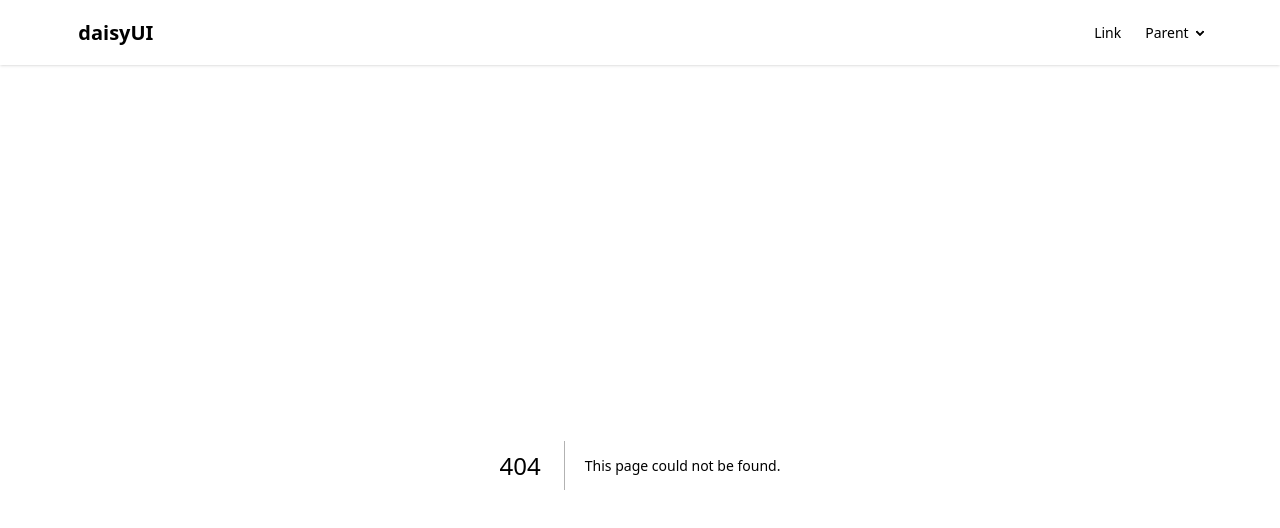
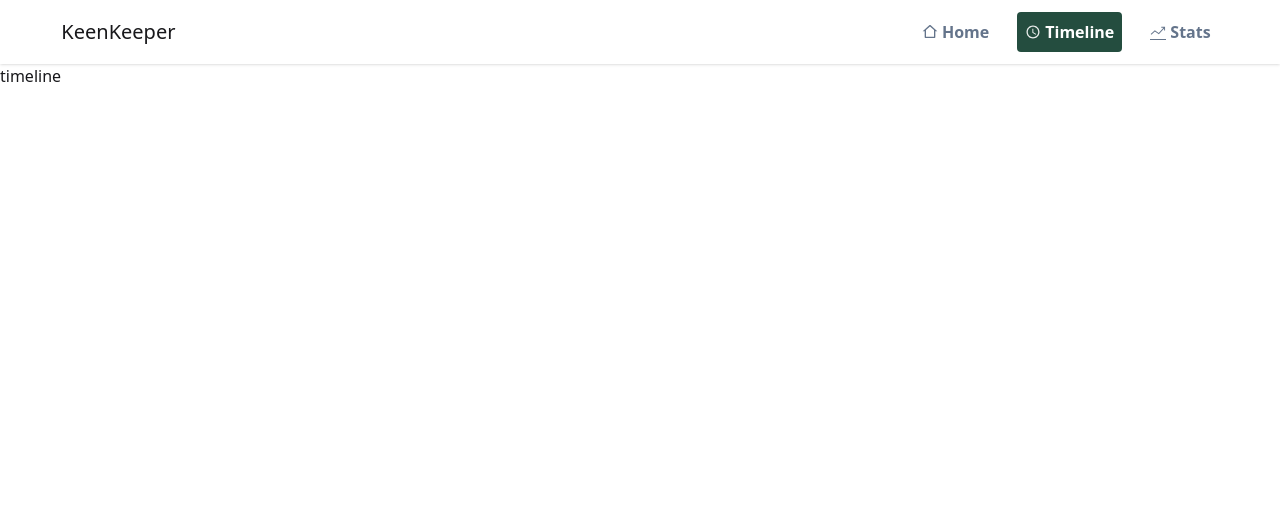
Before and after one commit to dev-riaz/Assignment-7, a Next.js app: page /timeline in a window 1280 px wide. Before the commit this address had no page. Shown: the top 528 px of the page. Built offline with nearby package versions, Linux system fonts and the light colour scheme.

Commit message:
navbar complet

```diff
--- a/package.json
+++ b/package.json
@@ -11,7 +11,8 @@
   "dependencies": {
     "next": "16.2.6",
     "react": "19.2.4",
-    "react-dom": "19.2.4"
+    "react-dom": "19.2.4",
+    "react-icons": "^5.6.0"
   },
   "devDependencies": {
     "@tailwindcss/postcss": "^4",
--- /dev/null
+++ b/src/app/home/page.jsx
@@ -0,0 +1,11 @@
+import React from 'react';
+
+const Homepage = () => {
+    return (
+        <div>
+            home page
+        </div>
+    );
+};
+
+export default Homepage;
--- a/src/app/layout.js
+++ b/src/app/layout.js
@@ -1,6 +1,6 @@
 import { Geist, Geist_Mono } from "next/font/google";
 import "./globals.css";
-import Navbar from "@/navbar/Navbar";
+import Navbar from "@/components/navbar/Navbar";
 
 const geistSans = Geist({
   variable: "--font-geist-sans",
--- /dev/null
+++ b/src/app/stats/page.jsx
@@ -0,0 +1,11 @@
+import React from 'react';
+
+const StatsPage = () => {
+    return (
+        <div>
+            Stats
+        </div>
+    );
+};
+
+export default StatsPage;
--- /dev/null
+++ b/src/app/timeline/page.jsx
@@ -0,0 +1,11 @@
+import React from 'react';
+
+const page = () => {
+    return (
+        <div>
+            timeline
+        </div>
+    );
+};
+
+export default page;
--- /dev/null
+++ b/src/components/navbar/NavLinks.jsx
@@ -0,0 +1,22 @@
+"use client";
+import Link from "next/link";
+import { usePathname } from "next/navigation";
+import React from "react";
+
+const NavLinks = ({ href, children, icon }) => {
+  const pathName = usePathname();
+
+  return (
+    <Link
+      href={href}
+      className={`text-[#64748B] p-2 rounded ${pathName === href ? "bg-[#244D3F] text-white" : ""}`}
+    >
+      <div>
+        {icon}
+        {children}
+      </div>
+    </Link>
+  );
+};
+
+export default NavLinks;
--- /dev/null
+++ b/src/components/navbar/Navbar.jsx
@@ -0,0 +1,84 @@
+import Link from "next/link";
+import React from "react";
+import { IoMdTime } from "react-icons/io";
+import { RiHome2Line } from "react-icons/ri";
+import { TfiStatsUp } from "react-icons/tfi";
+import NavLinks from "./NavLinks";
+
+const Navbar = () => {
+  const links = [
+    {
+      path: "/home",
+      text: "Home",
+      icon: <RiHome2Line />,
+    },
+    {
+      path: "/timeline",
+      text: "Timeline",
+      icon: <IoMdTime />,
+    },
+    {
+      path: "/stats",
+      text: "Stats",
+      icon: <TfiStatsUp />,
+    },
+  ];
+
+  return (
+    <div className="bg-base-100 shadow-sm">
+      <div className="navbar w-11/12 mx-auto">
+        <div className="navbar-start">
+          <div className="dropdown">
+            <div tabIndex={0} role="button" className="btn btn-ghost lg:hidden">
+              <svg
+                xmlns="http://www.w3.org/2000/svg"
+                className="h-5 w-5"
+                fill="none"
+                viewBox="0 0 24 24"
+                stroke="currentColor"
+              >
+                {" "}
+                <path
+                  strokeLinecap="round"
+                  strokeLinejoin="round"
+                  strokeWidth="2"
+                  d="M4 6h16M4 12h8m-8 6h16"
+                />{" "}
+              </svg>
+            </div>
+            <ul
+              tabIndex="-1"
+              className="menu menu-sm dropdown-content bg-base-100 rounded-box z-1 mt-4 w-42 p-2 shadow"
+            >
+              {links.map((item, index) => (
+                <NavLinks key={index} href={item.path}>
+                  <div className="flex items-center gap-1 font-semibold">
+                    {item.icon}
+                    {item.text}
+                  </div>
+                </NavLinks>
+              ))}
+            </ul>
+          </div>
+          <a className="text-xl">
+            <span>Keen</span>Keeper
+          </a>
+        </div>
+        <div className="navbar-end hidden lg:flex">
+          <ul className="flex justify-center items-center gap-5 ">
+            {links.map((item, index) => (
+              <NavLinks key={index} href={item.path}>
+                <div className="justify-center flex items-center gap-1 font-semibold">
+                  {item.icon}
+                  {item.text}
+                </div>
+              </NavLinks>
+            ))}
+          </ul>
+        </div>
+      </div>
+    </div>
+  );
+};
+
+export default Navbar;
--- a/src/navbar/Navbar.jsx
+++ /dev/null
@@ -1,35 +0,0 @@
-import React from "react";
-
-const Navbar = () => {
-  return (
-    <div className="bg-base-100 shadow-sm">
-      <div className="navbar w-11/12 mx-auto">
-        <div className="flex-1">
-          <a className="btn btn-ghost text-xl">daisyUI</a>
-        </div>
-        <div className="flex-none">
-          <ul className="menu menu-horizontal px-1">
-            <li>
-              <a>Link</a>
-            </li>
-            <li>
-              <details>
-                <summary>Parent</summary>
-                <ul className="bg-base-100 rounded-t-none p-2">
-                  <li>
-                    <a>Link 1</a>
-                  </li>
-                  <li>
-                    <a>Link 2</a>
-                  </li>
-                </ul>
-              </details>
-            </li>
-          </ul>
-        </div>
-      </div>
-    </div>
-  );
-};
-
-export default Navbar;
```
Also changed, not shown: 2 other files (tests, documents, lock files or other folders).
